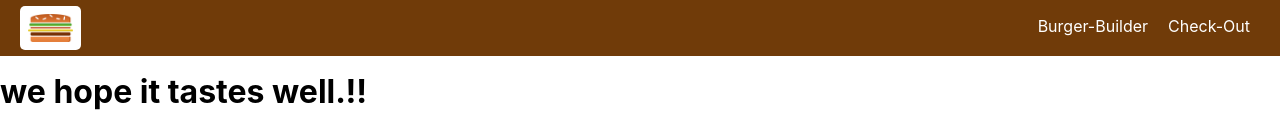
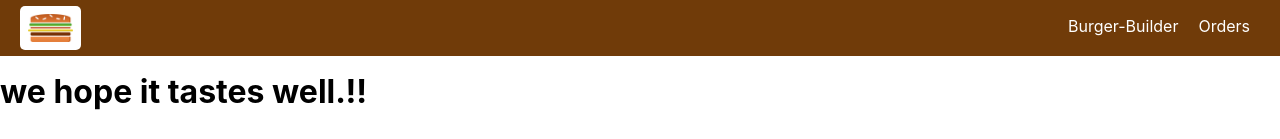
Before and after one commit to rahulgundiya/Burger-App, a React (Create React App) app in the folder burger-app/: page /checkout in a window 1280 px wide. Shown: the top 139 px of the page. Built offline with nearby package versions, Linux system fonts and the light colour scheme.

Commit message:
Implementing Navigation Links

```diff
--- a/burger-app/src/components/Navigation/NavigationItem/NavigationItem.js
+++ b/burger-app/src/components/Navigation/NavigationItem/NavigationItem.js
@@ -1,10 +1,11 @@
 import React from 'react';
 import classes from './NavigationItem.module.css'
+import {NavLink} from 'react-router-dom'
 const navigationItem =(props)=>(
 
   <li className={classes.NavigationItem}>
-      <a href={props.link}
-   className={props.active ? classes.active:null}>{props.children}</a>
+      <NavLink to={props.link} exact activeClassName={classes.active}>
+         {props.children}</NavLink>
    </li>
 
 );
--- a/burger-app/src/components/Navigation/NavigationItem/NavigationItem.module.css
+++ b/burger-app/src/components/Navigation/NavigationItem/NavigationItem.module.css
@@ -14,7 +14,7 @@
 }
 .NavigationItem a:hover,
 .NavigationItem a:active,
-.NavigationItem a :active {
+.NavigationItem a.active {
     color:#40A4C8;
 
 }
--- a/burger-app/src/components/Navigation/NavigationItems/NavigationItems.js
+++ b/burger-app/src/components/Navigation/NavigationItems/NavigationItems.js
@@ -3,8 +3,8 @@ import classes from './NavigationItems.module.css'
 import NavigationItem from '../NavigationItem/NavigationItem'
 const navigationItems =(props)=>(
     <ul className={classes.NavigationItems}>
-  <NavigationItem link ="/" active>Burger-Builder</NavigationItem>
-  <NavigationItem link="/" >Check-Out</NavigationItem>
+  <NavigationItem link ="/" exact >Burger-Builder</NavigationItem>
+  <NavigationItem link="/orders"  >Orders</NavigationItem>
     </ul>
 );
 export default navigationItems;
```
